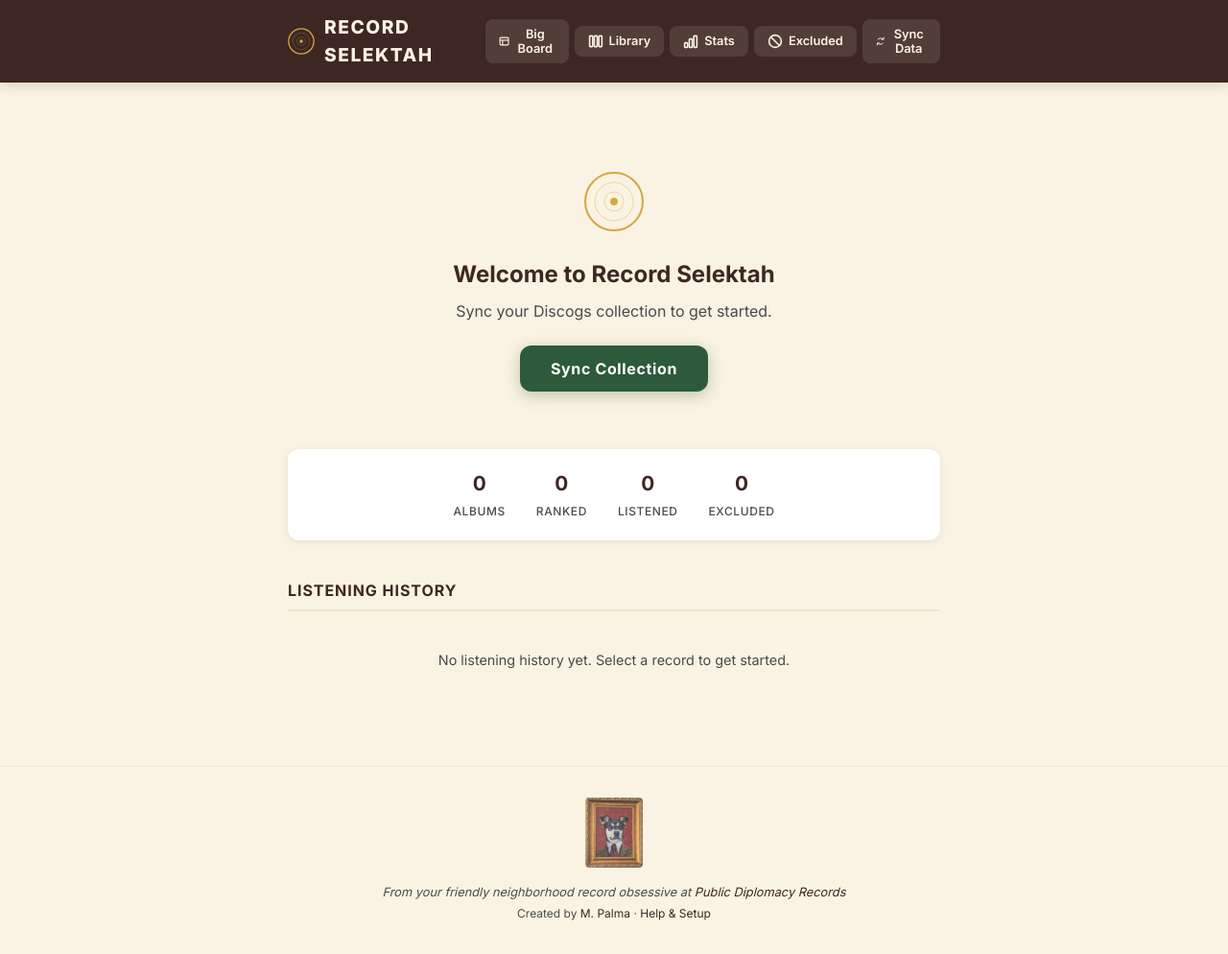
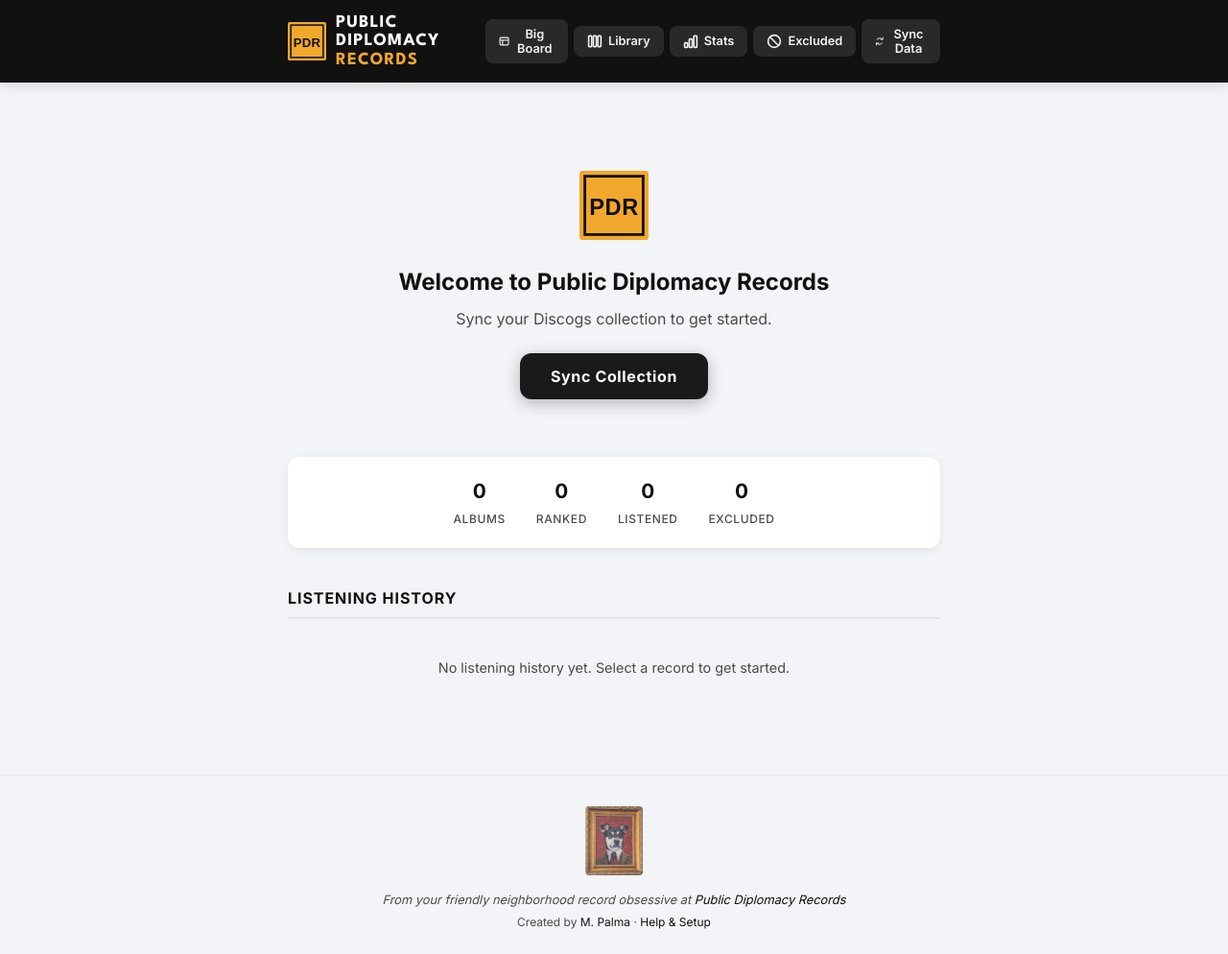
Before and after one commit to mprdolo/record-selektah, a Flask app: page / in a window 1280 px wide. Shown: the whole page at 96% size. Before the commit the page ends 959 px from the top, so only its background shows below. Run offline with Flask 3, Linux system fonts and the light colour scheme; data that the repository does not hold is empty.

Commit message:
Rebrand the app as Public Diplomacy Records
- New name in the header, page title, welcome screen, help page,
  launcher, desktop shortcut and README.
- Palette taken from the Public Diplomacy Records Substack: its light
  grey page (#F3F4F7), black ink, and the orange of the "Records Are a
  Sound Purchase" sticker used as the publication image. Orange text
  uses a darker shade so it stays readable on the light background.
- New sticker-style "PDR" logo (static/logo.svg, also the browser tab
  icon) and a matching Windows icon for the shortcut.
- install.py removes the old "Record Selektah" desktop shortcut.

The repository, database file and Python module names are unchanged,
so existing data keeps working.

Co-Authored-By: Claude Opus 5.5 <noreply@anthropic.com>
Claude-Session: https://claude.ai/code/session_01NeuqZP41MnuppZ7ofZy9b6

```diff
--- a/config.py
+++ b/config.py
@@ -6,7 +6,7 @@ load_dotenv()
 # Discogs API
 DISCOGS_TOKEN = os.getenv("DISCOGS_TOKEN")
 DISCOGS_USERNAME = os.getenv("DISCOGS_USERNAME", "mprdolo")
-DISCOGS_USER_AGENT = "RecordSelektah/1.0 +https://github.com/mprdolo/record-selektah"
+DISCOGS_USER_AGENT = "PublicDiplomacyRecords/1.0 +https://github.com/mprdolo/record-selektah"
 DISCOGS_RATE_LIMIT_DELAY = 1.0  # seconds between API calls
 
 # Flask
--- a/static/css/style.css
+++ b/static/css/style.css
@@ -1,19 +1,24 @@
 /* ===========================
-   Record Selektah — Styles
+   Public Diplomacy Records — Styles
    =========================== */
 
 :root {
-    --gold: #D4A843;
-    --gold-light: #e4c373;
-    --green: #2D5A3D;
-    --green-dark: #1e3d29;
-    --brown: #3E2723;
-    --cream: #FAF3E3;
-    --cream-dark: #f0e6cc;
-    --charcoal: #2C2C2C;
+    /* Public Diplomacy Records palette: the orange "Records Are a Sound
+       Purchase" sticker, black ink, and the Substack's light grey page.
+       (Token names are historical; --gold is the orange, --green the ink.) */
+    --gold: #F2A82D;            /* sticker orange: fills, badges, rules */
+    --gold-light: #F7C46A;
+    --gold-text: #A65F00;       /* orange dark enough for text on light grey */
+    --green: #1A1A1A;           /* primary buttons */
+    --green-dark: #000000;
+    --brown: #111111;           /* header, headings */
+    --cream: #F3F4F7;           /* page background (matches the Substack) */
+    --cream-dark: #E4E6EC;
+    --charcoal: #1F1F1F;
     --charcoal-light: #4a4a4a;
 
     --font: 'Inter', -apple-system, BlinkMacSystemFont, 'Segoe UI', sans-serif;
+    --font-brand: 'League Spartan', 'Futura', 'Century Gothic', sans-serif;
     --radius: 8px;
     --radius-lg: 12px;
     --shadow: 0 2px 8px rgba(0, 0, 0, 0.08);
@@ -71,10 +76,20 @@ body {
 }
 
 .logo-text {
-    font-size: 1.2rem;
-    font-weight: 800;
-    letter-spacing: 0.08em;
-    color: var(--cream);
+    font-family: var(--font-brand);
+    font-size: 1.15rem;
+    font-weight: 700;
+    letter-spacing: 0.06em;
+    line-height: 1.05;
+    color: #fff;
+}
+
+.logo-text span {
+    display: block;
+}
+
+.logo-text .logo-text-sub {
+    color: var(--gold);
 }
 
 /* ---- Buttons ---- */
@@ -116,18 +131,18 @@ body {
     font-weight: 700;
     letter-spacing: 0.04em;
     border-radius: var(--radius-lg);
-    box-shadow: 0 4px 16px rgba(45, 90, 61, 0.3);
+    box-shadow: 0 4px 16px rgba(26, 26, 26, 0.3);
 }
 
 .btn-primary:hover:not(:disabled) {
     background-color: var(--green-dark);
-    box-shadow: 0 6px 20px rgba(45, 90, 61, 0.4);
+    box-shadow: 0 6px 20px rgba(26, 26, 26, 0.4);
     transform: translateY(-1px);
 }
 
 .btn-primary:active:not(:disabled) {
     transform: translateY(0);
-    box-shadow: 0 2px 8px rgba(45, 90, 61, 0.3);
+    box-shadow: 0 2px 8px rgba(26, 26, 26, 0.3);
 }
 
 .select-row {
--- a/static/js/app.js
+++ b/static/js/app.js
@@ -1,5 +1,5 @@
 /* ===========================
-   Record Selektah — Frontend
+   Public Diplomacy Records — Frontend
    =========================== */
 
 (function () {
--- a/templates/index.html
+++ b/templates/index.html
@@ -3,10 +3,11 @@
 <head>
     <meta charset="UTF-8">
     <meta name="viewport" content="width=device-width, initial-scale=1.0">
-    <title>Record Selektah</title>
+    <title>Public Diplomacy Records</title>
+    <link rel="icon" type="image/svg+xml" href="{{ url_for('static', filename='logo.svg') }}">
     <link rel="preconnect" href="https://fonts.googleapis.com">
     <link rel="preconnect" href="https://fonts.gstatic.com" crossorigin>
-    <link href="https://fonts.googleapis.com/css2?family=Inter:wght@400;500;600;700;800&display=swap" rel="stylesheet">
+    <link href="https://fonts.googleapis.com/css2?family=Inter:wght@400;500;600;700;800&family=League+Spartan:wght@600;700;800&display=swap" rel="stylesheet">
     <link rel="stylesheet" href="{{ url_for('static', filename='css/style.css') }}">
 </head>
 <body>
@@ -16,14 +17,9 @@
         <div class="header-inner">
             <div class="logo" id="logo" style="cursor:pointer">
                 <div class="logo-icon">
-                    <svg viewBox="0 0 32 32" width="28" height="28" fill="none" xmlns="http://www.w3.org/2000/svg">
-                        <circle cx="16" cy="16" r="15" stroke="currentColor" stroke-width="1.5"/>
-                        <circle cx="16" cy="16" r="10" stroke="currentColor" stroke-width="0.75" opacity="0.4"/>
-                        <circle cx="16" cy="16" r="5" stroke="currentColor" stroke-width="0.75" opacity="0.4"/>
-                        <circle cx="16" cy="16" r="2" fill="currentColor"/>
-                    </svg>
+                    <img src="{{ url_for('static', filename='logo.svg') }}" width="40" height="40" alt="">
                 </div>
-                <h1 class="logo-text">RECORD SELEKTAH</h1>
+                <h1 class="logo-text"><span>PUBLIC DIPLOMACY</span><span class="logo-text-sub">RECORDS</span></h1>
             </div>
             <div class="header-buttons">
                 <button class="btn btn-header" id="btn-bigboard" title="Big Board Explorer">
@@ -255,7 +251,7 @@
         <div class="help-content">
             <div class="help-block">
                 <h3>Welcome</h3>
-                <p>Record Selektah is a personal vinyl listening companion. It connects to your <a href="https://www.discogs.com" target="_blank" rel="noopener">Discogs</a> collection and randomly selects records for you to listen to, tracks your play history, and optionally integrates with a personal album ranking list (the "Big Board").</p>
+                <p>Public Diplomacy Records is a personal vinyl listening companion. It connects to your <a href="https://www.discogs.com" target="_blank" rel="noopener">Discogs</a> collection and randomly selects records for you to listen to, tracks your play history, and optionally integrates with a personal album ranking list (the "Big Board").</p>
             </div>
 
             <div class="help-block">
@@ -294,7 +290,7 @@ DISCOGS_USERNAME=your_username</code></pre>
 
             <div class="help-block">
                 <h3>Syncing Your Collection</h3>
-                <p>Click <strong>Sync Data</strong> in the header, then choose <strong>"Sync Discogs Collection"</strong>. This imports every release from your Discogs collection into Record Selektah. You can re-sync any time to pick up additions or removals.</p>
+                <p>Click <strong>Sync Data</strong> in the header, then choose <strong>"Sync Discogs Collection"</strong>. This imports every release from your Discogs collection into Public Diplomacy Records. You can re-sync any time to pick up additions or removals.</p>
             </div>
 
             <div class="help-block">
@@ -339,14 +335,9 @@ Talking Heads,Remain in Light,1980,x</code></pre>
         <!-- Welcome State (shown when no albums synced) -->
         <section class="welcome hidden" id="welcome-state">
             <div class="welcome-icon">
-                <svg viewBox="0 0 64 64" width="64" height="64" fill="none" xmlns="http://www.w3.org/2000/svg">
-                    <circle cx="32" cy="32" r="30" stroke="var(--gold)" stroke-width="2"/>
-                    <circle cx="32" cy="32" r="20" stroke="var(--gold)" stroke-width="1" opacity="0.4"/>
-                    <circle cx="32" cy="32" r="10" stroke="var(--gold)" stroke-width="1" opacity="0.4"/>
-                    <circle cx="32" cy="32" r="4" fill="var(--gold)"/>
-                </svg>
+                <img src="{{ url_for('static', filename='logo.svg') }}" width="72" height="72" alt="">
             </div>
-            <h2>Welcome to Record Selektah</h2>
+            <h2>Welcome to Public Diplomacy Records</h2>
             <p>Sync your Discogs collection to get started.</p>
             <button class="btn btn-primary" id="btn-welcome-sync">Sync Collection</button>
         </section>
```
Also changed, not shown: other parts of static/css/style.css (+32 -32 lines), install.py (+15 -5 lines), README.md, public_diplomacy_records.ico (added), record_selektah.ico (deleted), static/logo.svg (added), 1 other file.
